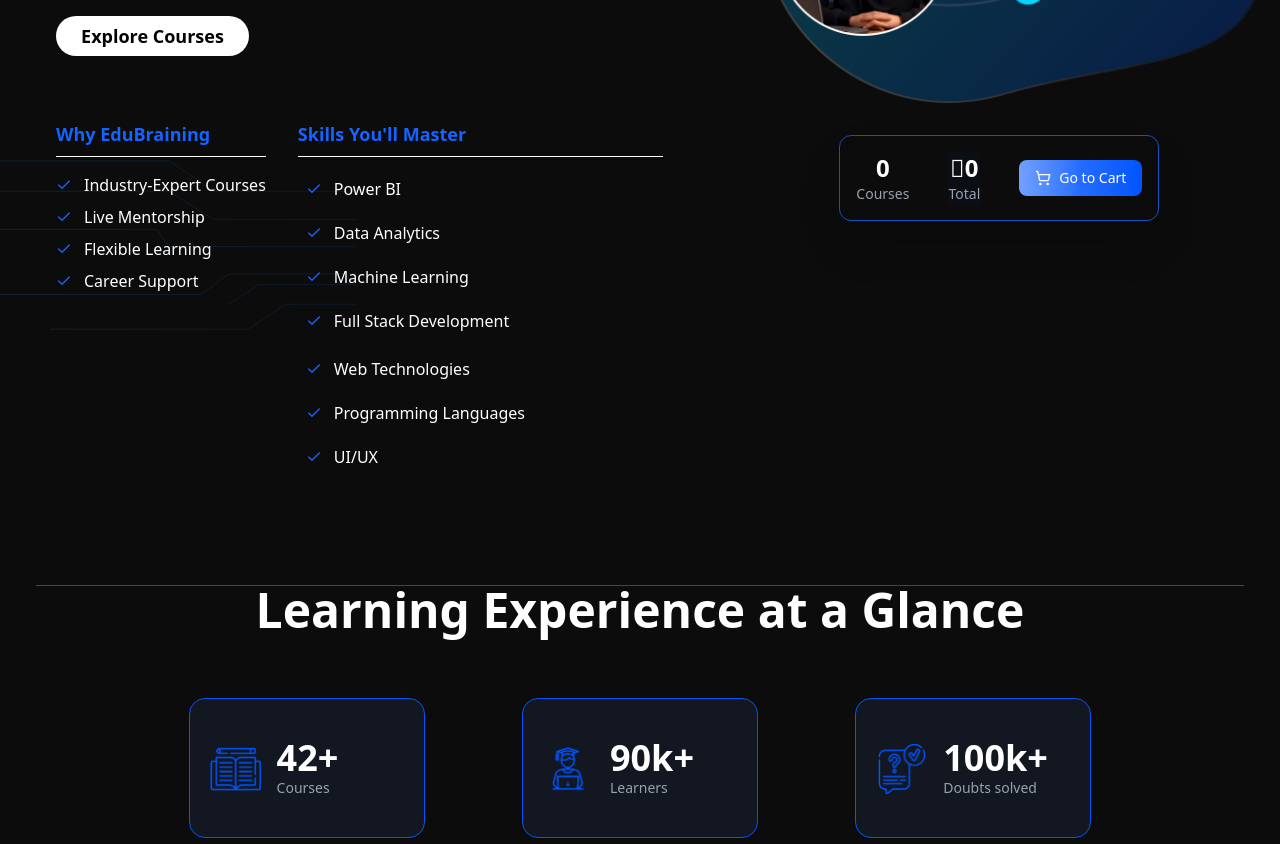
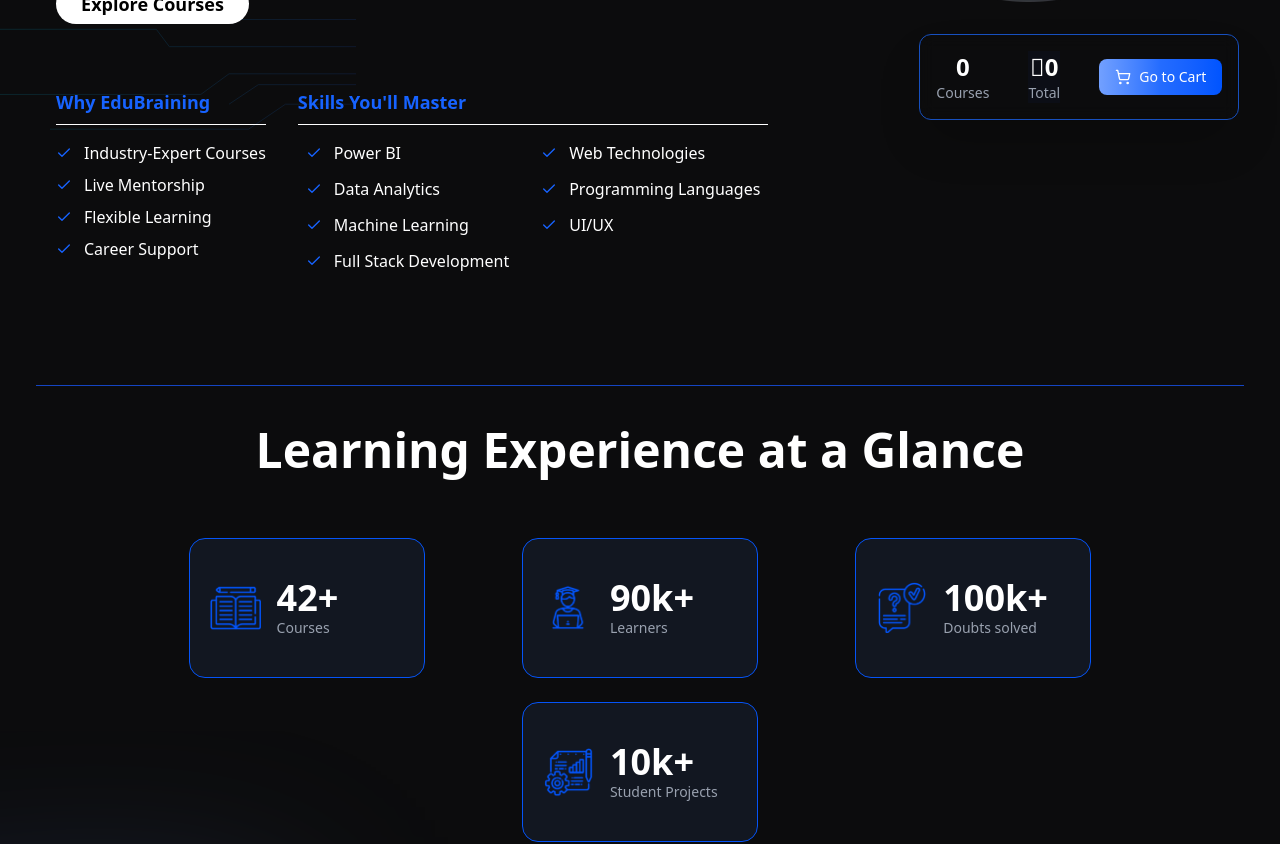
Before and after one commit to aryangupta1105/eduBrain-frontend, a React (Vite) app: page / in a window 1280 px wide. Shown: the part 760-1604 px from the top of the page. Built offline with nearby package versions, Linux system fonts and the light colour scheme.

Commit message:
home page fix padding

```diff
--- a/src/component/Hero.jsx
+++ b/src/component/Hero.jsx
@@ -57,7 +57,7 @@
 
 
 
-      <div className="relative z-10 container mx-auto px-4 sm:px-6 py-8 sm:py-12">
+      <div className="relative z-10 container mx-auto px-4 sm:px-6 py-6 md:py-8 lg:py-12">
 
 
 
@@ -122,8 +122,8 @@
             </div>
 
   {/* Cart Widget - Below the Image */}
-            <div className="mt-8 flex justify-center w-full">
-              <div className="bg-[slate-800/90] backdrop-blur-sm border border-[#1750BF] rounded-xl p-2 sm:p-4 shadow-2xl w-full max-w-xs">
+            <div className="mt-8 flex justify-center w-full px-2 md:px-0">
+              <div className="bg-[slate-800/90] backdrop-blur-sm border border-[#1750BF] rounded-xl p-2 sm:p-4 shadow-2xl w-full max-w-[320px] md:max-w-xs mx-auto">
                 <div className="flex items-center justify-between gap-2 sm:gap-4 lg:gap-8 min-w-0">
                   <div className="flex flex-col items-center">
                     <div className="text-base sm:text-lg md:text-2xl font-bold text-white">0</div>
--- a/src/component/Hero/SkillsMaster.jsx
+++ b/src/component/Hero/SkillsMaster.jsx
@@ -6,7 +6,7 @@
     <h3 className="text-[#1763FF] font-semibold text-base sm:text-lg border-b border-white pb-2">
       Skills You'll Master
     </h3>
-    <div className="flex flex-col sm:flex-row gap-2 sm:gap-4 flex-wrap">
+    <div className="flex  text-nowrap flex-col lg:flex-row gap-2 sm:gap-4 ">
       <div className='space-y-2 sm:space-y-3'>
         {[
         'Power BI',
@@ -14,7 +14,7 @@
         'Machine Learning',
         'Full Stack Development'
       ].map((item, index) => (
-        <div key={index} className="flex items-center space-x-2 sm:space-x-3 group rounded px-1 sm:px-2 py-1">
+        <div key={index} className="flex items-center space-x-2 sm:space-x-3 group rounded px-1 sm:px-2">
           <Check className="w-4 h-4 text-[#1763FF] group-hover:scale-110 transition-transform" />
           <span className="group-hover:text-blue-200 transition-colors text-xs sm:text-base">{item}</span>
         </div>
@@ -26,7 +26,7 @@
         'Programming Languages',
         'UI/UX'
       ].map((item, index) => (
-        <div key={index} className="flex items-center space-x-2 sm:space-x-3 group rounded px-1 sm:px-2 py-1">
+        <div key={index} className="flex items-center space-x-2 sm:space-x-3 group rounded px-1 sm:px-2 ">
           <Check className="w-4 font-extrabold h-4 text-[#1763FF] group-hover:scale-110 transition-transform" />
           <span className="group-hover:text-blue-200 transition-colors text-xs sm:text-base">{item}</span>
         </div>
--- a/src/component/Learning.jsx
+++ b/src/component/Learning.jsx
@@ -45,7 +45,7 @@
   return (
     <div className="w-full py-10 sm:py-16 px-2 sm:px-6 relative bg-[#0C0C0D]">
         <Hr/>
-      <div className="mx-auto px-2 sm:px-6 max-w-5xl">
+      <div className="mx-auto px-2 py-10 sm:px-6 max-w-5xl">
         <div className="text-center mb-10 sm:mb-16">
           <h2 className="text-2xl sm:text-3xl lg:text-5xl font-semibold font-Inter text-white">
             Learning Experience at a Glance
```
